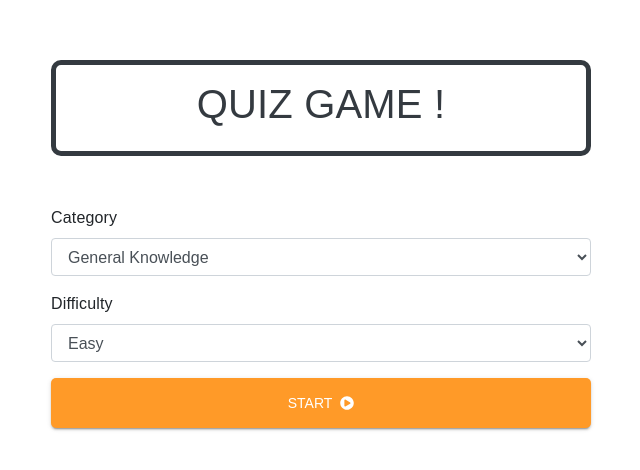
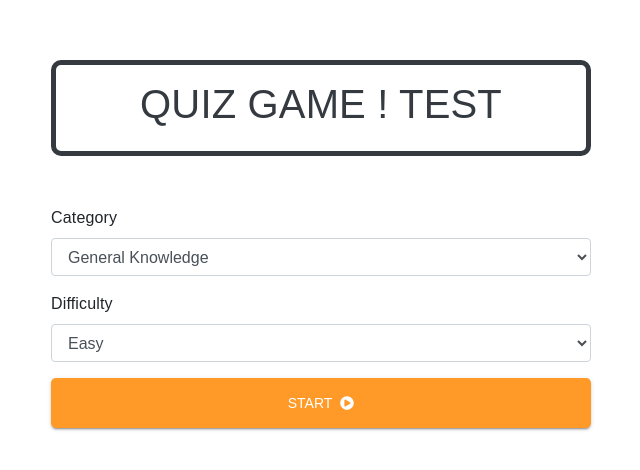
Before and after one commit to droppdeadz/quiz-game-assignment, a Vue app: page / in a window 1280 px wide. Shown: the part 156-626 px from the top of the page, without its empty margins (319-959 px from the left). Built offline with nearby package versions, Linux system fonts and the light colour scheme; a web font is replaced by a local one.

Commit message:
test commit

```diff
--- a/src/components/Home.vue
+++ b/src/components/Home.vue
@@ -1,7 +1,7 @@
 <template>
   <div class="col-lg-6">
     <div class="quiz-game-assignment-title-wrap">
-      <h1>Quiz Game !</h1>
+      <h1>Quiz Game ! test</h1>
     </div>
     <form @submit.prevent="start()">
       <div>
```
